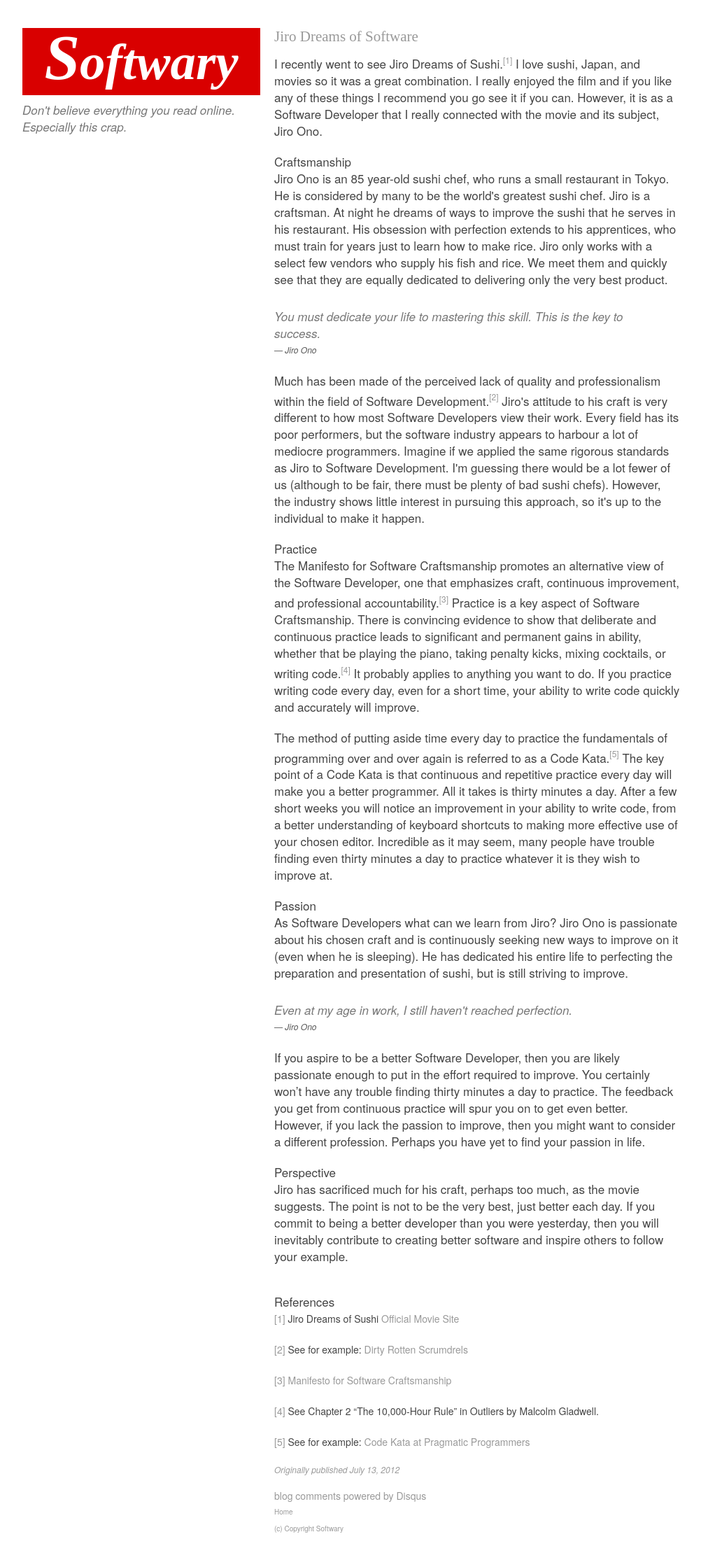
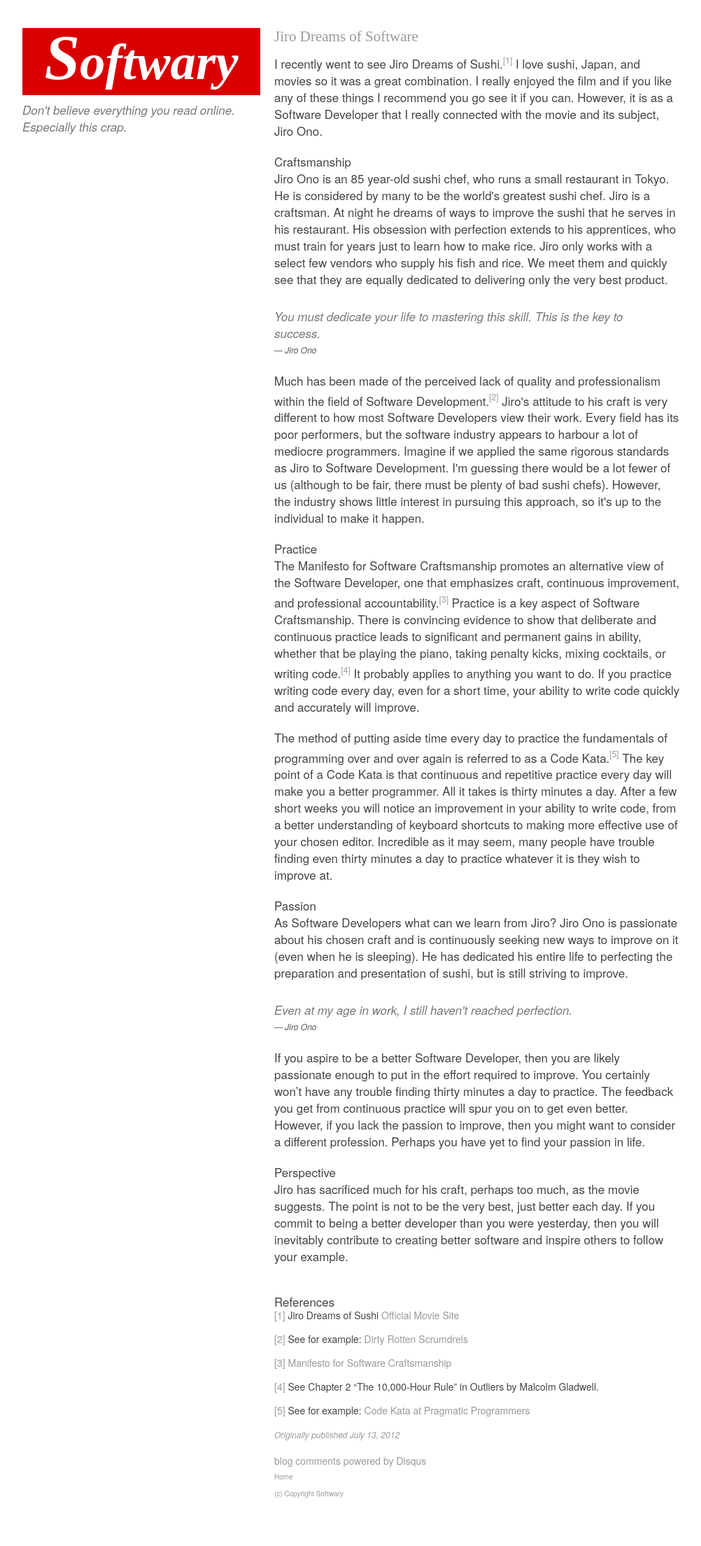
Before and after one commit to niclic/niclic.github.com, a Jekyll site: the page built from _posts/2012-07-13-jiro-dreams-of-software.html, in a window 1280 px wide. Shown: the whole page at 70% size, without its empty margins (138-1140 px from the left). Built offline with Jekyll 4.4.1, drawn with Linux system fonts in a browser that asks for light colours; comment, search, counter and statistics services are not loaded; after the commit the page ends 2159 px from its top, so only the background shows below that.

Commit message:
Reduce line spacing between reference links.

```diff
--- a/assets/stylesheets/custom.css
+++ b/assets/stylesheets/custom.css
@@ -61,7 +61,7 @@
 
 div.references p {
 	font-size: 14px;
-	line-height: 24px;
+	line-height: 14px;
 }
 
 .footer p,
```
